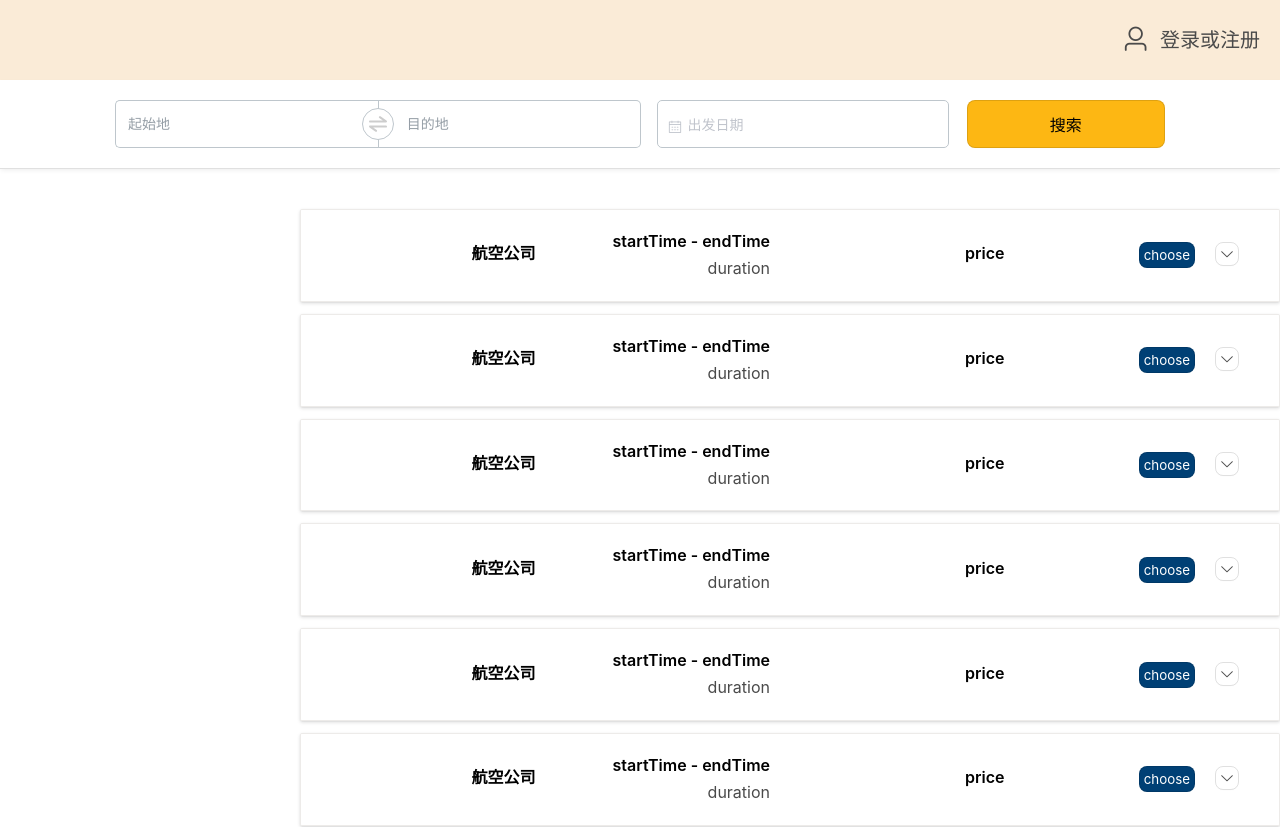
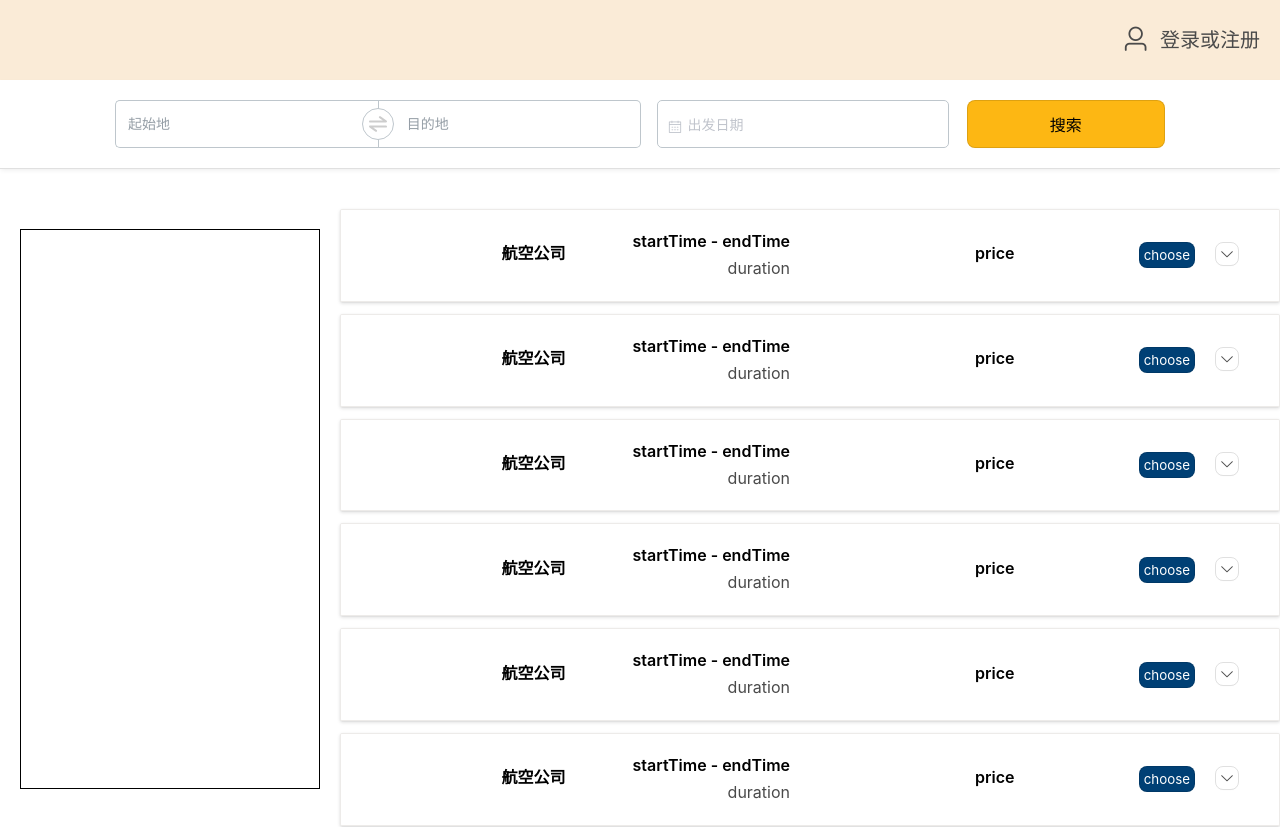
Before and after one commit to zpy1207/ticket-purchase, a Nuxt app: page /searchDetail in a window 1280 px wide. Shown: the top 827 px of the page. Built offline with nearby package versions, Linux system fonts and the light colour scheme.

Commit message:
update sticky choose-pane

```diff
--- a/assets/styles/searchDetail.scss
+++ b/assets/styles/searchDetail.scss
@@ -19,11 +19,22 @@
 }
 
 .choosePane {
-  padding-right: 40px;
+  margin-right: 40px;
+  height: auto;
+  width: auto;
   min-width: 300px;
   max-width: 300px;
   align-self: flex-start;
   min-height: 300px;
+  margin: 20px;
+  position: sticky;
+  top: 20vh;
+}
+
+.choose-pane-container {
+  border: solid 1px #000;
+  height: 70vh;
+  width: 300px;
 }
 
 .collapsed-search-form {
--- a/pages/searchDetail.vue
+++ b/pages/searchDetail.vue
@@ -13,7 +13,8 @@
     </div>
 
     <div class="mainLayout flex">
-      <div class="choosePane">
+      <div class="choosePane" style="">
+        <div class="choose-pane-container" style=""></div>
         <!-- choose-pane -->
       </div>
       <div class="flex flex-column" style="flex-direction: column; flex: 1;">
```
